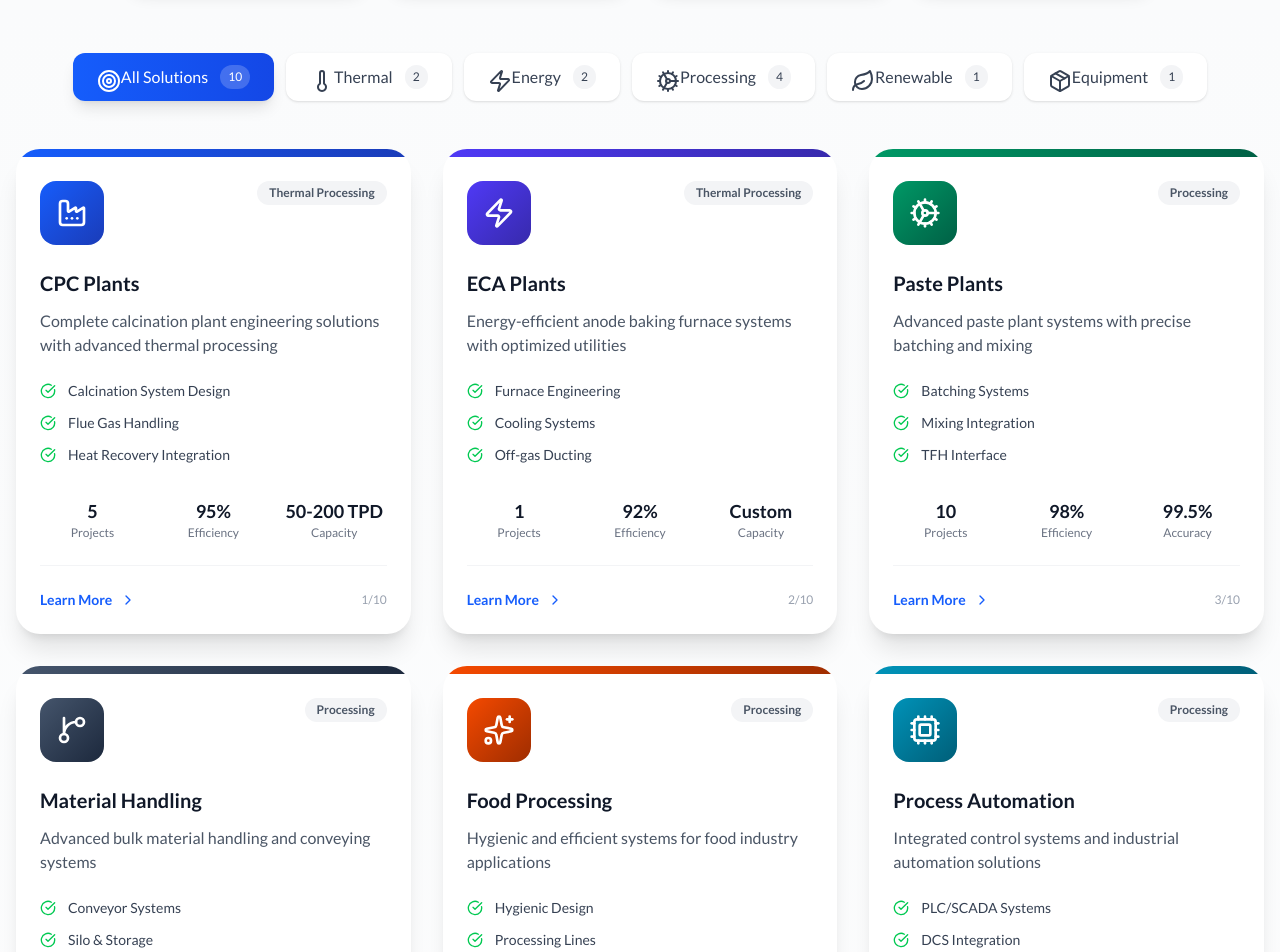
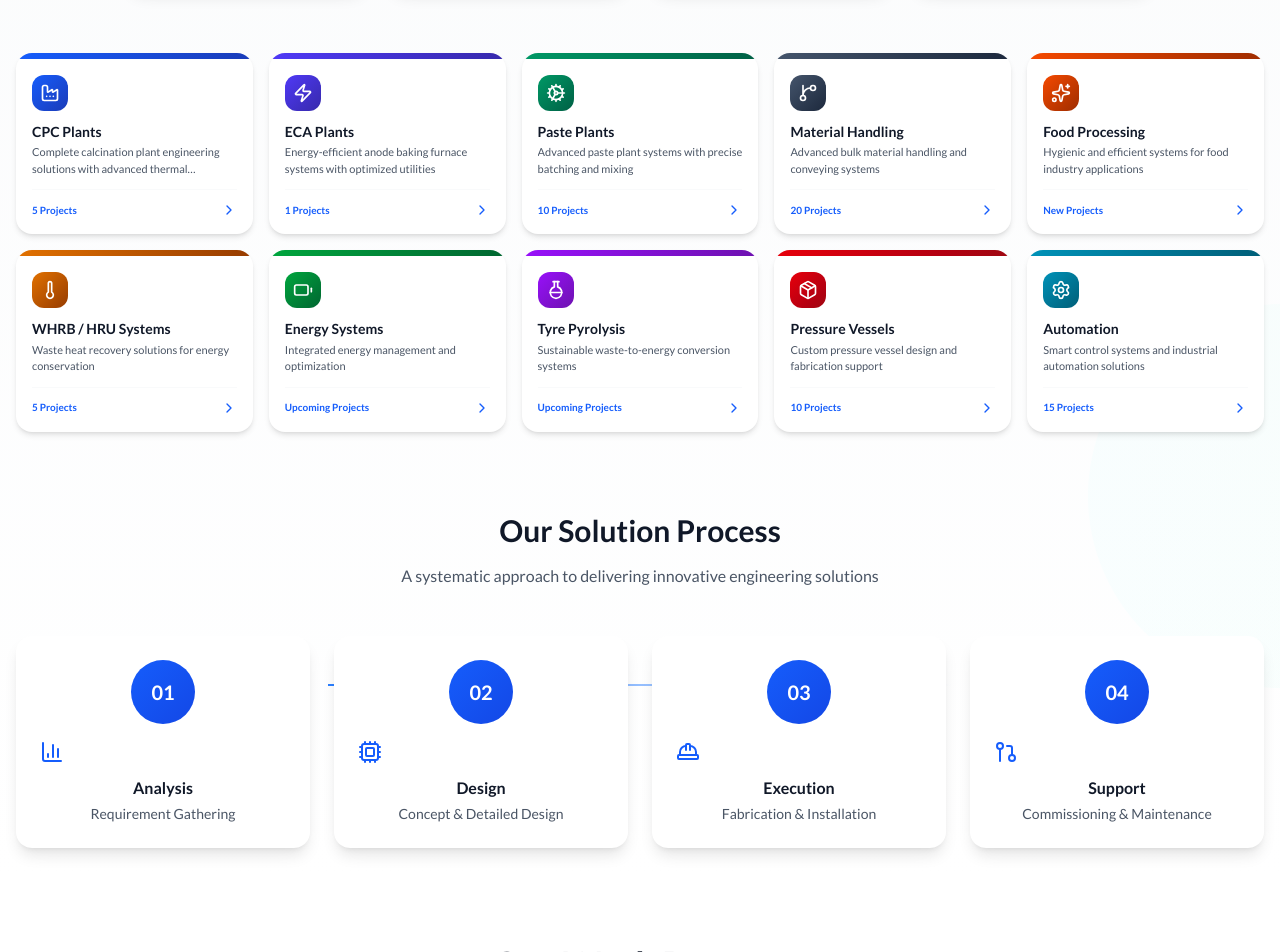
Before and after one commit to devifai-2026/calortech, a React (Vite) app: page /#hero in a window 1280 px wide. Shown: the part 1440-2392 px from the top of the page. Built offline with nearby package versions, Linux system fonts and the light colour scheme.

Commit message:
make changes as per pdf

```diff
--- a/src/components/Hero.jsx
+++ b/src/components/Hero.jsx
@@ -7,10 +7,11 @@ import three from "../assets/Hero/three.jpg";
 import four from "../assets/Hero/four.jpg";
 import five from "../assets/Hero/five.jpg";
 import six from "../assets/Hero/six.jpg";
+import heroBanner from "../assets/Hero/hero_banner.png";
 
 const Hero = () => {
   const [carouselIndex, setCarouselIndex] = useState(0);
-  const [activeImage, setActiveImage] = useState(one); // Default image
+  const [activeImage, setActiveImage] = useState(heroBanner); // New default image
   const [isHovering, setIsHovering] = useState(false); // Track if hovering
   const navigate = useNavigate();
   const location = useLocation();
@@ -127,7 +128,7 @@ const Hero = () => {
   // Handle project card mouse leave - reset to default
   const handleProjectMouseLeave = () => {
     setIsHovering(false);
-    setActiveImage(one); // Reset to default image
+    setActiveImage(heroBanner); // Reset to new default banner
   };
 
   useEffect(() => {
--- a/src/components/Navbar.jsx
+++ b/src/components/Navbar.jsx
@@ -135,13 +135,13 @@ const Navbar = () => {
       <div className="container mx-auto px-4">
         <div className="flex justify-between items-center">
           {/* Logo */}
-          <Link to="/" className="flex items-center space-x-1 group" onClick={() => setActiveSection("hero")}>
+          <Link to="/" className="flex items-center group" onClick={() => setActiveSection("hero")}>
             <div className={`w-12 h-12 rounded-xl flex items-center justify-center transition-all duration-300 group-hover:scale-110 ${
               scrolled
                 ? " "
                 : ""
             }`}>
-              <div className="text-white font-bold text-xl"><img src={logo} className="w-16 h-16" alt="" /></div>
+              <div className="text-white font-bold text-xl"><img src={logo} className="w-16 h-16 " alt="" /></div>
             </div>
             <div>
               <h1 className={`text-base font-bold tracking-tight transition-colors duration-300 ${
@@ -196,7 +196,7 @@ const Navbar = () => {
               <a
                 href="#projects"
                 onClick={(e) => handleNavClick("/", "projects", e)}
-                className="border-2 border-blue-600 hover:border-blue-700 text-blue-700 hover:text-blue-800 px-3 py-1.5 rounded-xl font-semibold text-base transition-all duration-300 hover:bg-blue-50 flex items-center justify-center gap-2 group"
+                className="border-2 border-blue-600 hover:border-blue-700 text-white hover:text-blue-800 px-3 py-1.5 rounded-xl font-semibold text-base transition-all duration-300 hover:bg-blue-50 flex items-center justify-center gap-2 group"
               >
                 <span>View Projects</span>
                 <ArrowRight className="w-4 h-4 group-hover:translate-x-1 transition-transform" />
--- a/src/components/Process.jsx
+++ b/src/components/Process.jsx
@@ -81,7 +81,7 @@ const Process = () => {
               </p>
               <div className="mt-4 md:mt-6 pt-4 md:pt-6 border-t border-gray-100">
                 <div className="text-xs md:text-sm text-gray-500">
-                  Duration: 2-4 Weeks
+                  Delivery Timeline: Based on project requirements
                 </div>
               </div>
             </div>
--- a/src/components/Services.jsx
+++ b/src/components/Services.jsx
@@ -119,7 +119,6 @@ const Services = () => {
     { name: "Tyre Pyrolysis", icon: <FlaskRound /> },
     { name: "TFH Systems", icon: <Thermometer /> },
     { name: "Pressure Vessels", icon: <Package /> },
-    { name: "Energy Systems", icon: <Battery /> },
     { name: "Process Optimization", icon: <Settings /> },
     { name: "Detail Engineering", icon: <Wrench /> },
     { name: "Commissioning", icon: <GitBranch /> },
@@ -252,7 +251,7 @@ const Services = () => {
               Comprehensive Services
             </h2>
             <p className="text-gray-600 max-w-2xl mx-auto">
-              End-to-end engineering solutions across multiple domains
+              Integrated engineering solutions covering multiple industrial domains, from concept development to commissioning and operational support.
             </p>
           </div>
 
--- a/src/components/Solutions.jsx
+++ b/src/components/Solutions.jsx
@@ -3,24 +3,16 @@ import {
   Factory,
   Zap,
   Cog,
-  Wrench,
   FlaskRound,
   Thermometer,
   Package,
-  Building,
   Battery,
   Settings,
   GitBranch,
-  CheckCircle,
-  Target,
   Shield,
   TrendingUp,
-  Leaf,
-  DollarSign,
-  Clock,
   Users,
   Award,
-  ArrowRight,
   ChevronRight,
   BarChart3,
   Cpu,
@@ -30,8 +22,6 @@ import {
 } from "lucide-react";
 
 const Solutions = () => {
-  const [activeTab, setActiveTab] = useState("all");
-
   const scrollToContact = () => {
     const contactSection = document.getElementById("contact");
     if (contactSection) {
@@ -124,22 +114,6 @@ const Solutions = () => {
       color: "from-orange-600 to-orange-800"
     },
     {
-      id: "automation",
-      title: "Process Automation",
-      description: "Integrated control systems and industrial automation solutions",
-      icon: <Cpu className="w-8 h-8" />,
-      category: "Processing",
-      features: [
-        "PLC/SCADA Systems",
-        "DCS Integration",
-        "Instrument Calibration",
-        "Remote Monitoring",
-        "Process Optimization"
-      ],
-      stats: { projects: 25, automation: "100%", efficiency: "+20%" },
-      color: "from-cyan-600 to-cyan-800"
-    },
-    {
       id: "whrb",
       title: "WHRB / HRU Systems",
       description: "Waste heat recovery solutions for energy conservation",
@@ -202,21 +176,22 @@ const Solutions = () => {
       ],
       stats: { projects: 10, certification: "ASME U", pressure: "Up to 300 Bar" },
       color: "from-red-600 to-red-800"
+    },
+    {
+      id: "automation",
+      title: "Automation",
+      description: "Smart control systems and industrial automation solutions",
+      icon: <Settings className="w-8 h-8" />,
+      category: "Engineering",
+      features: [
+        "PLC/SCADA",
+        "Control Panels",
+        "IIoT Solutions"
+      ],
+      stats: { projects: 15, reliability: "99.9%", uptime: "24/7" },
+      color: "from-cyan-600 to-cyan-800"
     }
   ];
-
-  const categories = [
-    { id: "all", name: "All Solutions", icon: <Target />, count: solutions.length },
-    { id: "Thermal Processing", name: "Thermal", icon: <Thermometer />, count: 2 },
-    { id: "Energy Recovery", name: "Energy", icon: <Zap />, count: 2 },
-    { id: "Processing", name: "Processing", icon: <Cog />, count: 4 },
-    { id: "Renewable", name: "Renewable", icon: <Leaf />, count: 1 },
-    { id: "Equipment", name: "Equipment", icon: <Package />, count: 1 },
-  ];
-
-  const filteredSolutions = activeTab === "all"
-    ? solutions
-    : solutions.filter(solution => solution.category === activeTab);
 
   const [hoveredCard, setHoveredCard] = useState(null);
 
@@ -235,15 +210,14 @@ const Solutions = () => {
           </div>
 
           <h2 className="text-4xl md:text-5xl lg:text-6xl font-bold text-gray-900 mb-6 leading-tight">
-            Engineering Solutions That
+           Engineering to Execution
             <span className="text-transparent bg-clip-text bg-gradient-to-r from-blue-600 to-indigo-600 block">
-              Drive Excellence
+              Delivering Industrial Excellence.
             </span>
           </h2>
 
           <p className="text-lg md:text-xl text-gray-600 leading-relaxed max-w-3xl mx-auto">
-            Comprehensive engineering solutions tailored to your specific industrial needs.
-            From concept to commissioning, we deliver innovative, efficient, and reliable systems.
+            Delivering comprehensive engineering solutions tailored to industrial needs — from concept and design to execution and commissioning.
           </p>
         </div>
 
@@ -265,7 +239,7 @@ const Solutions = () => {
               <div className="p-3 bg-emerald-50 rounded-xl group-hover:bg-emerald-100 transition-colors">
                 <Users className="w-6 h-6 text-emerald-600" />
               </div>
-              <div className="text-3xl font-bold text-gray-900">50+</div>
+              <div className="text-3xl font-bold text-gray-900">10+</div>
             </div>
             <h3 className="font-semibold text-gray-700 mb-1">Expert Engineers</h3>
             <p className="text-sm text-gray-500">Dedicated team</p>
@@ -294,98 +268,42 @@ const Solutions = () => {
           </div>
         </div>
 
-        {/* Category Filters */}
-        <div className="mb-12">
-          <div className="flex flex-wrap gap-3 justify-center">
-            {categories.map((category) => (
-              <button
-                key={category.id}
-                onClick={() => setActiveTab(category.id)}
-                className={`flex items-center gap-3 px-6 py-3 rounded-xl font-medium transition-all duration-300 ${
-                  activeTab === category.id
-                    ? "bg-gradient-to-r from-blue-600 to-blue-700 text-white shadow-lg"
-                    : "bg-white text-gray-700 hover:bg-gray-50 shadow-sm hover:shadow-md"
-                }`}
-              >
-                <span className="flex items-center gap-2">
-                  <span className="w-4 h-4">{category.icon}</span>
-                  {category.name}
-                </span>
-                <span className={`px-2 py-1 rounded-full text-xs ${
-                  activeTab === category.id
-                    ? "bg-white/20"
-                    : "bg-gray-100"
-                }`}>
-                  {category.count}
-                </span>
-              </button>
-            ))}
-          </div>
-        </div>
+
 
         {/* Solutions Grid */}
-        <div className="grid md:grid-cols-2 lg:grid-cols-3 gap-8 mb-16">
-          {filteredSolutions.map((solution, index) => (
+        <div className="grid grid-cols-2 lg:grid-cols-5 gap-4 mb-16">
+          {solutions.map((solution, index) => (
             <div
               key={solution.id}
-              className="group relative bg-white rounded-3xl overflow-hidden shadow-xl hover:shadow-2xl transition-all duration-500 transform hover:-translate-y-2"
+              className="group relative bg-white rounded-2xl overflow-hidden shadow-md hover:shadow-xl transition-all duration-500 transform hover:-translate-y-1"
               onMouseEnter={() => setHoveredCard(index)}
               onMouseLeave={() => setHoveredCard(null)}
             >
               {/* Gradient Header */}
-              <div className={`h-2 bg-gradient-to-r ${solution.color}`}></div>
+              <div className={`h-1.5 bg-gradient-to-r ${solution.color}`}></div>
 
-              <div className="p-6">
-                {/* Icon and Category */}
-                <div className="flex items-start justify-between mb-6">
-                  <div className={`p-4 rounded-2xl bg-gradient-to-br ${solution.color} text-white`}>
-                    {solution.icon}
+              <div className="p-4">
+                {/* Icon */}
+                <div className="flex items-center justify-between mb-3">
+                  <div className={`p-2 rounded-xl bg-gradient-to-br ${solution.color} text-white`}>
+                    {React.cloneElement(solution.icon, { className: "w-5 h-5" })}
                   </div>
-                  <span className="px-3 py-1 bg-gray-100 text-gray-600 rounded-full text-xs font-semibold">
-                    {solution.category}
-                  </span>
                 </div>
 
                 {/* Title and Description */}
-                <h3 className="text-xl font-bold text-gray-900 mb-3">{solution.title}</h3>
-                <p className="text-gray-600 mb-6">{solution.description}</p>
+                <h3 className="text-sm font-bold text-gray-900 mb-1 leading-tight">{solution.title}</h3>
+                <p className="text-[11px] text-gray-600 mb-3 line-clamp-2">{solution.description}</p>
 
-                {/* Features */}
-                <div className="space-y-3 mb-8">
-                  {solution.features.slice(0, 3).map((feature, idx) => (
-                    <div key={idx} className="flex items-center gap-3">
-                      <CheckCircle className="w-4 h-4 text-green-500 flex-shrink-0" />
-                      <span className="text-sm text-gray-700">{feature}</span>
-                    </div>
-                  ))}
-                </div>
-
-                {/* Stats */}
-                <div className="grid grid-cols-3 gap-4 mb-6">
-                  {Object.entries(solution.stats).map(([key, value], idx) => (
-                    <div key={idx} className="text-center">
-                      <div className="text-lg font-bold text-gray-900">{value}</div>
-                      <div className="text-xs text-gray-500 capitalize">{key}</div>
-                    </div>
-                  ))}
-                </div>
-
-                {/* Action Button */}
-                <div className="flex items-center justify-between pt-6 border-t border-gray-100">
-                  <button onClick={scrollToContact} className="inline-flex items-center gap-2 text-blue-600 hover:text-blue-700 font-semibold text-sm group">
-                    Learn More
-                    <ChevronRight className="w-4 h-4 group-hover:translate-x-1 transition-transform" />
+                {/* Quick Stats */}
+                <div className="flex items-center justify-between pt-3 border-t border-gray-50">
+                  <div className="text-[10px] font-bold text-blue-600">
+                    {Object.values(solution.stats)[0]} Projects
+                  </div>
+                  <button onClick={scrollToContact} className="text-blue-600 hover:text-blue-700 transition-colors">
+                    <ChevronRight className="w-4 h-4" />
                   </button>
-                  <div className="text-xs text-gray-400">
-                    {index + 1}/{filteredSolutions.length}
-                  </div>
                 </div>
               </div>
-
-              {/* Hover Effect */}
-              {hoveredCard === index && (
-                <div className="absolute inset-0 bg-gradient-to-br from-blue-50/50 to-transparent pointer-events-none"></div>
-              )}
             </div>
           ))}
         </div>
--- a/src/pages/Contact.jsx
+++ b/src/pages/Contact.jsx
@@ -118,7 +118,7 @@ Please respond with relevant details or attach available documents.`;
     {
       icon: <Mail className="w-8 h-8" />,
       title: "Email Us",
-      content: "info@calortechengineers.com",
+      content: "cte@calortech.in ",
       secondary: "Response within 24 hours",
       color: "from-indigo-600 to-indigo-800",
       bg: "bg-gradient-to-br from-indigo-50 to-indigo-100"
@@ -144,7 +144,7 @@ Please respond with relevant details or attach available documents.`;
     {
       step: "02",
       title: "Consultation",
-      description: "Free technical consultation",
+      description: "Ready to discuss your project ",
       icon: <HeadphonesIcon className="w-6 h-6" />,
       color: "from-indigo-500 to-indigo-600"
     },
@@ -399,7 +399,7 @@ Please respond with relevant details or attach available documents.`;
                     <span>Share via WhatsApp</span>
                   </a>
                   <a
-                    href="mailto:info@calortechengineers.com"
+                    href="mailto:cte@calortech.in "
                     className="flex-1 border-2 border-blue-600 text-blue-600 hover:bg-blue-600 hover:text-white py-4 rounded-xl font-bold text-lg text-center transition-all duration-300 transform hover:scale-105 flex items-center justify-center gap-3"
                   >
                     <Mail className="w-5 h-5" />
@@ -458,7 +458,7 @@ Please respond with relevant details or attach available documents.`;
                 <ArrowRight className="w-5 h-5 group-hover:translate-x-2 transition-transform" />
               </a>
               <a
-                href="mailto:info@calortechengineers.com"
+                href="mailto:cte@calortech.in"
                 className="bg-gradient-to-r from-indigo-600 to-indigo-700 hover:from-indigo-700 hover:to-indigo-800 text-white px-12 py-5 rounded-xl font-bold text-lg transition-all duration-300 transform hover:scale-105 shadow-2xl flex items-center justify-center gap-3 group"
               >
                 <Mail className="w-5 h-5" />
@@ -468,7 +468,7 @@ Please respond with relevant details or attach available documents.`;
             </div>
 
             <p className="text-blue-200 mt-8 text-sm">
-              ⚡ Free initial consultation | 📋 Detailed proposal in 48 hours | 🌍 Global project support
+              ⚡ Ready to initial consultation | 📋 Detailed proposal in 48 hours | 🌍 Global project support
             </p>
           </div>
         </div>
--- a/src/pages/Home.jsx
+++ b/src/pages/Home.jsx
@@ -27,7 +27,7 @@ const Home = () => {
       <Services />
 
       {/* Core Expertise Section */}
-      <CoreExpertise />
+      {/* <CoreExpertise /> */}
 
       {/* Projects Section */}
       <Projects />
```
Also changed, not shown: src/components/Careers.jsx (+5 -13 lines), src/components/Footer.jsx (+4 -4 lines), src/assets/Hero/hero_banner.png (added), src/assets/logo.png.
